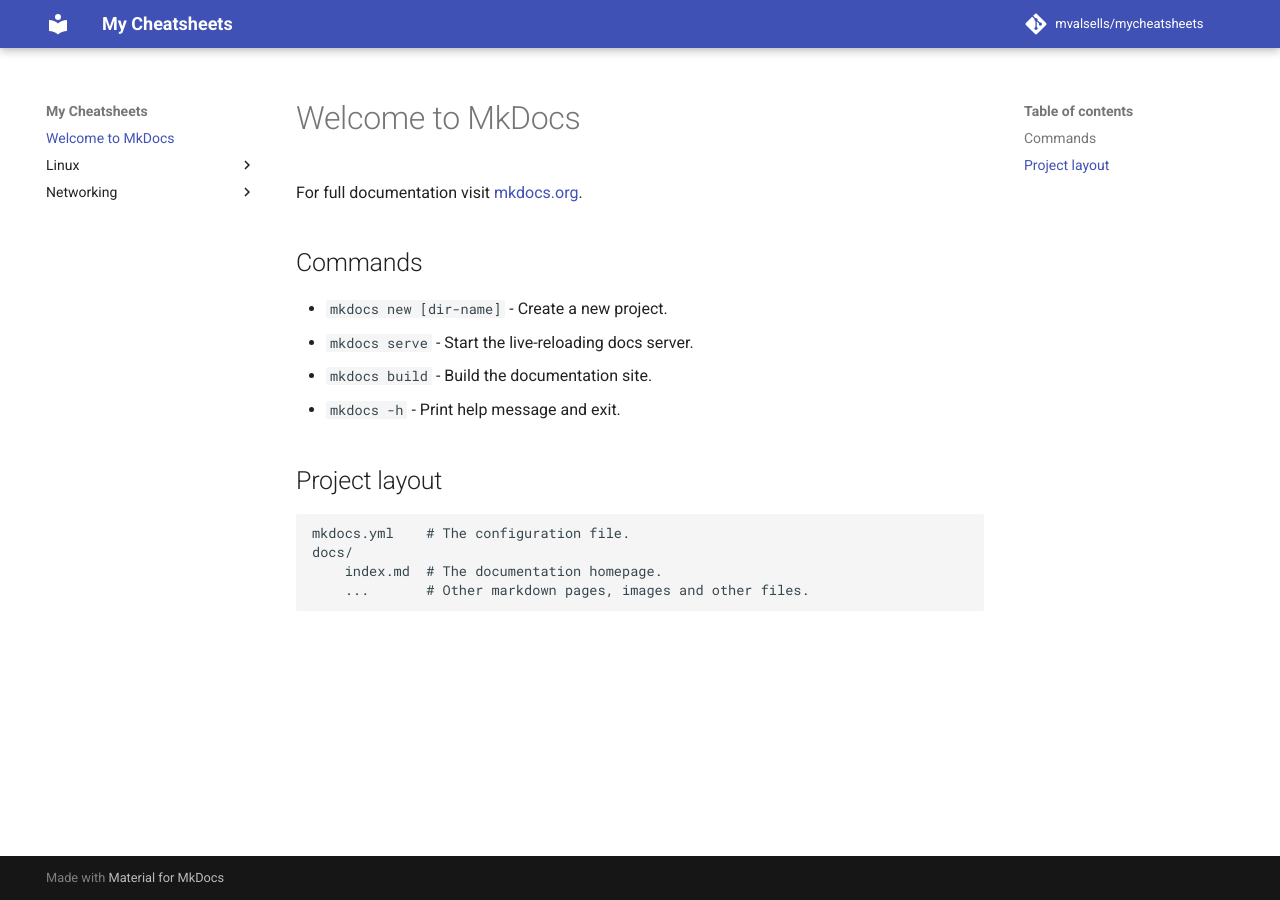
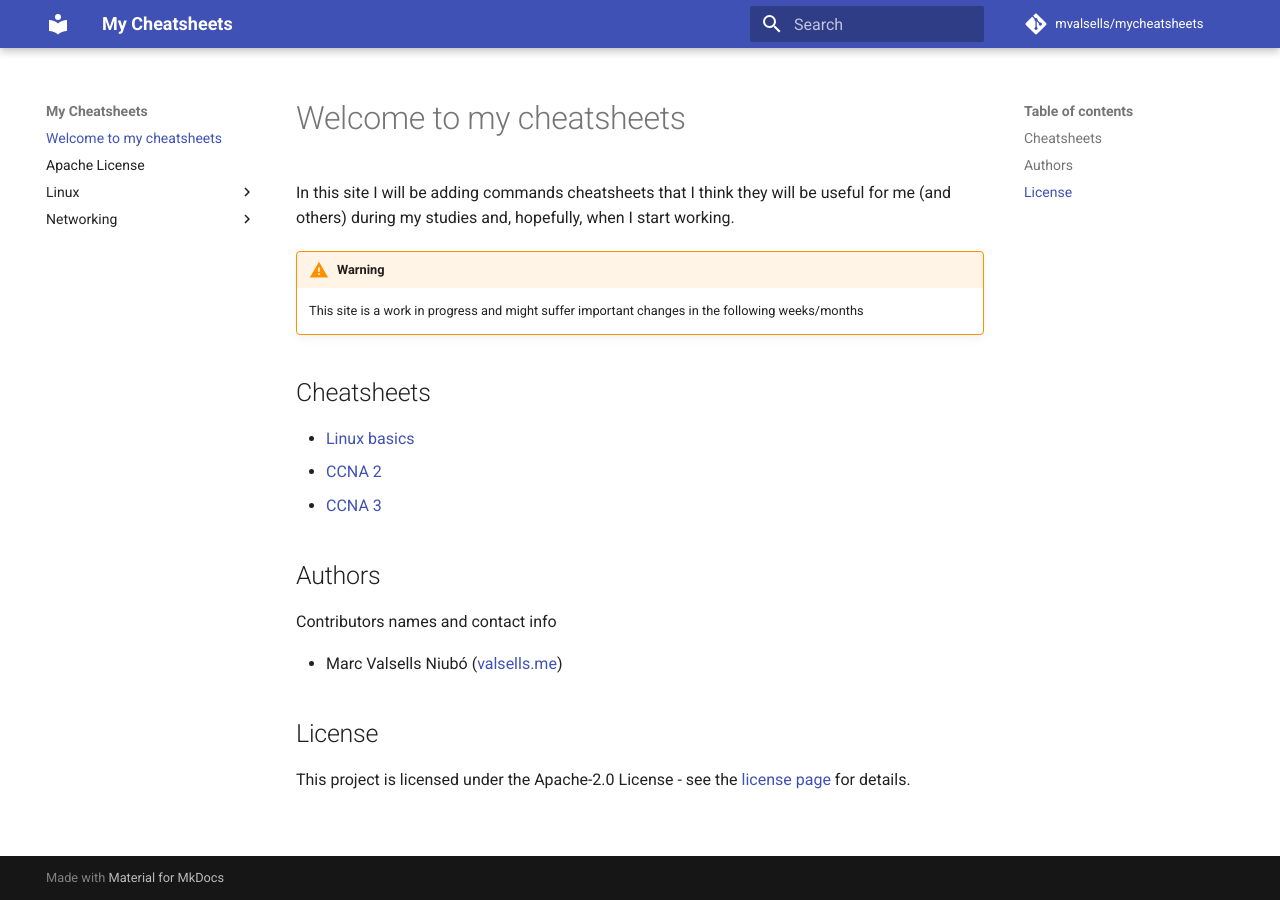
Before and after one commit to mvalsells/mycheatsheets, an MkDocs documentation site: the page built from docs/index.md, in a window 1280 px wide. Built offline with MkDocs 1.6.1 and Material for MkDocs 9.7.7, drawn with Linux system fonts in a browser that asks for light colours; comment, search, counter and statistics services are not loaded.

Commit message:
Added LICENSE copyright, 404 page, modified main page

```diff
--- a/docs/index.md
+++ b/docs/index.md
@@ -1,17 +1,24 @@
-# Welcome to MkDocs
+# Welcome to my cheatsheets
 
-For full documentation visit [mkdocs.org](https://www.mkdocs.org).
+In this site I will be adding commands cheatsheets that I think they will be useful for me (and others) during my studies and, hopefully, when I start working.
 
-## Commands
+!!! warning
+    This site is a work in progress and might suffer important changes in the following weeks/months
 
-* `mkdocs new [dir-name]` - Create a new project.
-* `mkdocs serve` - Start the live-reloading docs server.
-* `mkdocs build` - Build the documentation site.
-* `mkdocs -h` - Print help message and exit.
 
-## Project layout
+## Cheatsheets
 
-    mkdocs.yml    # The configuration file.
-    docs/
-        index.md  # The documentation homepage.
-        ...       # Other markdown pages, images and other files.
+- [Linux basics](/linux/basic)
+- [CCNA 2](/networking/CCNA2/)
+- [CCNA 3](networking/CCNA2/)
+
+## Authors
+
+Contributors names and contact info
+
+* Marc Valsells Niubó ([valsells.me](https://valsells.me/))
+
+
+## License
+
+This project is licensed under the Apache-2.0 License - see the [license page](/license) for details.
--- a/mkdocs.yml
+++ b/mkdocs.yml
@@ -7,10 +7,22 @@
 theme:
   name: material
 
+  # Static files
+  static_templates:
+    - 404.html
+
 plugins:
+  - search
   - git-revision-date
 
 #Respository
 repo_name: mvalsells/mycheatsheets
 repo_url: https://github.com/mvalsells/mycheatsheets
 edit_uri: edit/main/docs
+
+
+# Markdown
+markdown_extensions:
+  - admonition
+  - pymdownx.details
+  - pymdownx.superfences
```
Also changed, not shown: docs/license.md (added, +185 -0 lines), 1 other file.
